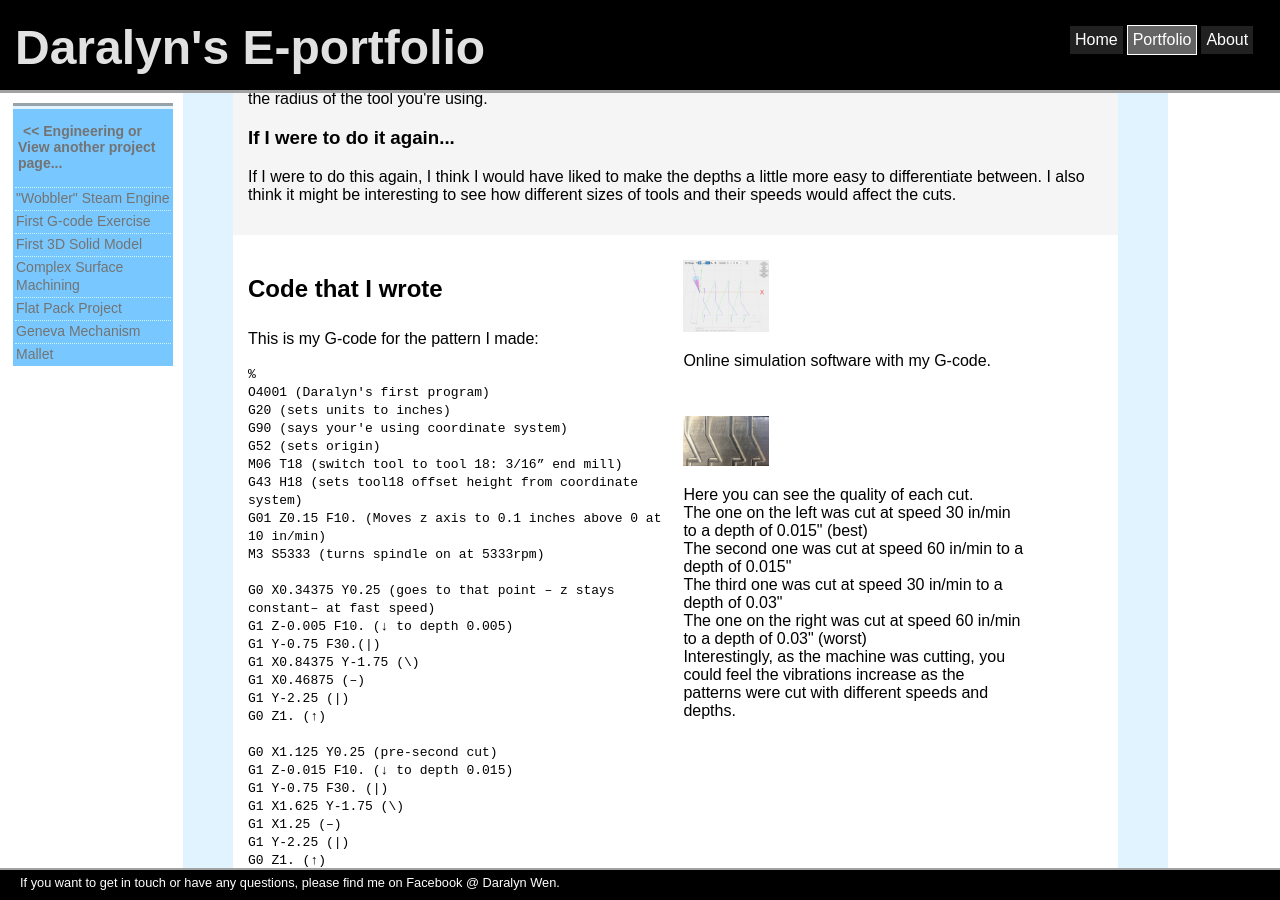
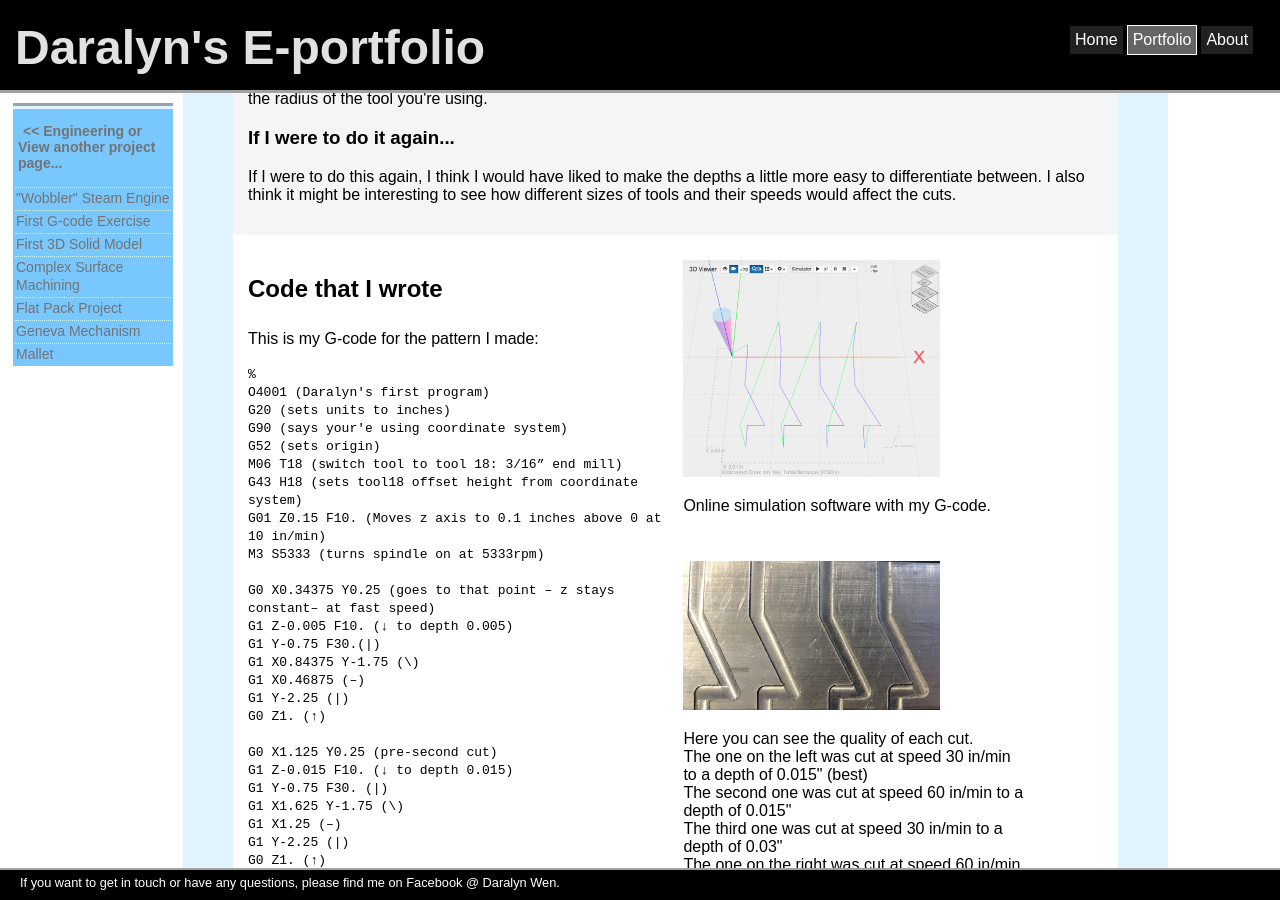
Before and after one commit to daralyn/daralyn.github.io, a Jekyll site: the page built from portfolio/engineering/first-g-code-exercise.html, in a window 1280 px wide and 900 px high, scrolled down 1026 px. Built offline with Jekyll 4.4.1, drawn with Linux system fonts in a browser that asks for light colours.

Commit message:
Update first-g-code-exercise.html

```diff
--- a/portfolio/engineering/first-g-code-exercise.html
+++ b/portfolio/engineering/first-g-code-exercise.html
@@ -109,11 +109,11 @@
 
 	<div style="width: 40%; float: left; border-left: 10px;">
 		<div style="padding-bottom: 20px;">
-			<img src="https://daralyn.github.io/photos/engineering/gcodeproject_pic1.png" alt="Photo of code in online simulator." style="width: 25%; margin: 10px 10px 0px 0px;">
+			<img src="https://daralyn.github.io/photos/engineering/gcodeproject_pic1.png" style="width: 75%; margin: 10px 10px 0px 0px;" alt="Photo of code in online simulator.">
 			<p>Online simulation software with my G-code.</p>
 		</div>
 		<div>
-			<img src="https://daralyn.github.io/photos/engineering/gcodeproject_pic2.jpg" alt="Here you can see the quality of each cut. The one on the left was cut at speed 30 in/min to a depth of 0.015 inches (best). The second one was cut at speed 60 in/min to a depth of 0.015 inches. The third one was cut at speed 30 in/min to a depth of 0.03 inches. The one on the right was cut at speed 60 in/min to a depth of 0.03 inches (worst). Interestingly, as the machine was cutting, you could feel the vibrations increase as the patterns were cut with different speeds and depths." style="width: 25%; margin: 10px 10px 0px 0px;">
+			<img src="https://daralyn.github.io/photos/engineering/gcodeproject_pic2.jpg"  style="width: 75%; margin: 10px 10px 0px 0px;" alt="Here you can see the quality of each cut. The one on the left was cut at speed 30 in/min to a depth of 0.015 inches (best). The second one was cut at speed 60 in/min to a depth of 0.015 inches. The third one was cut at speed 30 in/min to a depth of 0.03 inches. The one on the right was cut at speed 60 in/min to a depth of 0.03 inches (worst). Interestingly, as the machine was cutting, you could feel the vibrations increase as the patterns were cut with different speeds and depths.">
 			<p>Here you can see the quality of each cut. <br>
 			The one on the left was cut at speed 30 in/min to a depth of 0.015" (best) <br>
 			The second one was cut at speed 60 in/min to a depth of 0.015" <br>
```
